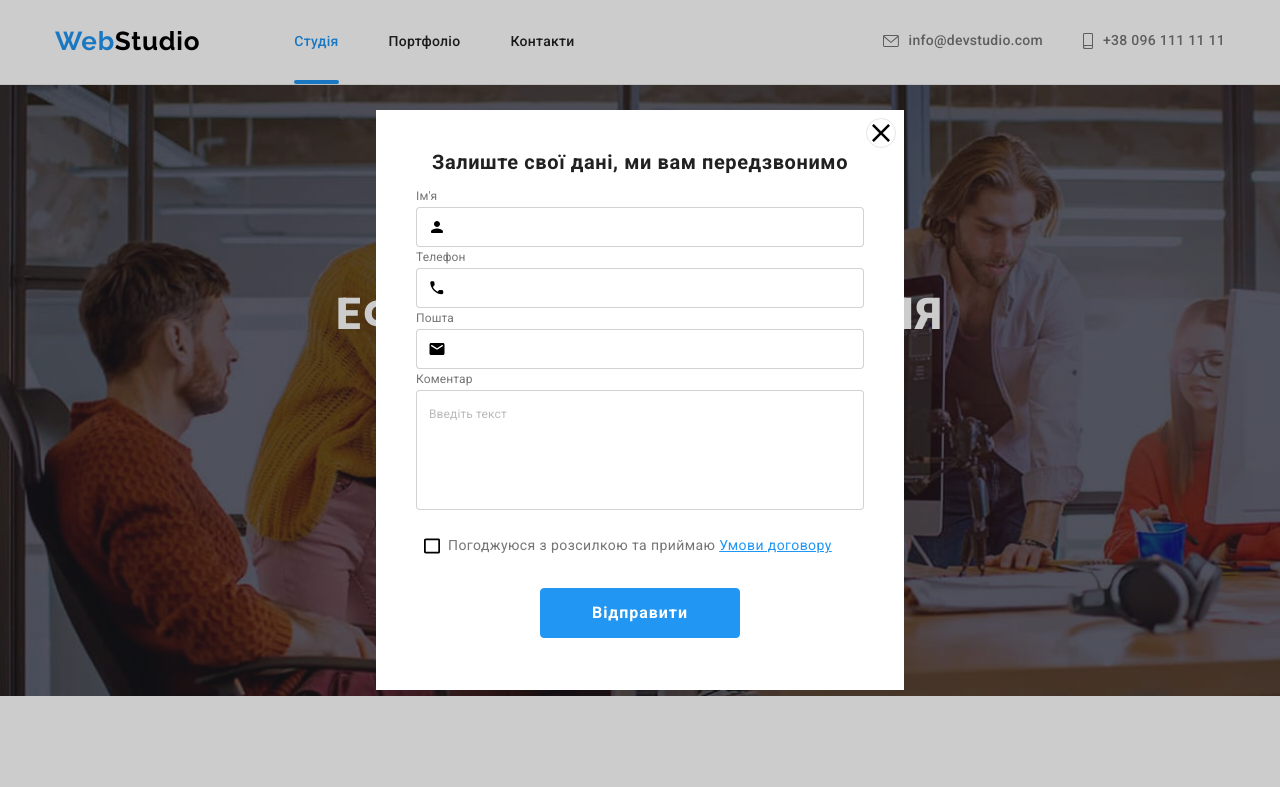
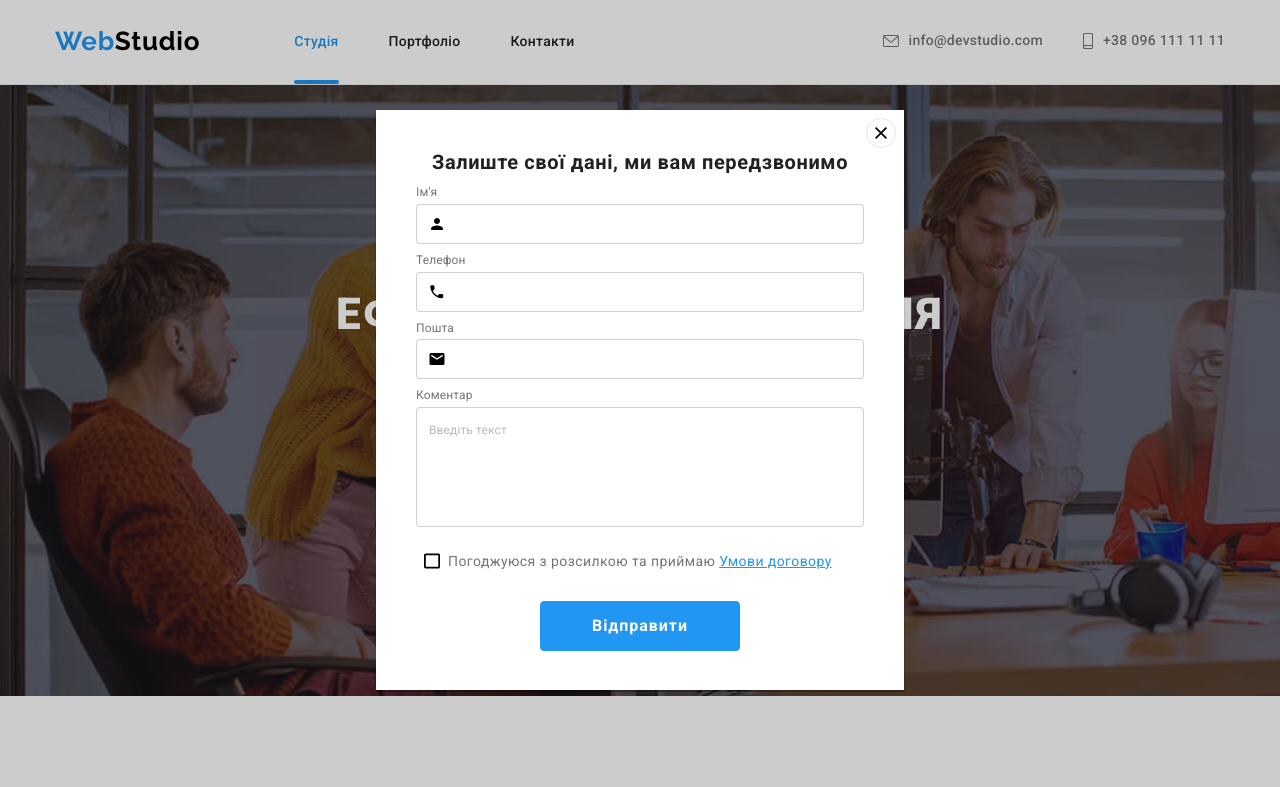
Before and after one commit to Vitalina28/goit-markup-hw-06, a plain HTML site: page index.html in a window 1280 px wide. Both pictures are taken after a click on the button "Замовити послугу". Shown: the top 787 px of the page. Drawn offline with nearby package versions, Linux system fonts and the light colour scheme.

Commit message:
corrected css and html

```diff
--- a/css/style.css
+++ b/css/style.css
@@ -488,7 +488,6 @@ address {
 
 /*-----START FOOTER------*/
 .footer {
-    max-width: 1600px;
     margin-left: auto;
     margin-right: auto;
     padding-top: 60px;
@@ -754,6 +753,7 @@ address {
     left: 50%;
     padding: 40px;
     background-color: var(--primare-text-color-theme-light);
+    box-shadow: 0px 2px 1px 0px rgba(0, 0, 0, 0.20), 0px 1px 1px 0px rgba(0, 0, 0, 0.14), 0px 1px 3px 0px rgba(0, 0, 0, 0.12);
 
     transform: translate(-50%, -50%) scale(1);
     transition: transform 250ms var(--cubic);
@@ -777,6 +777,9 @@ address {
     background-color: transparent;
     padding: 0;
     cursor: pointer;
+}
+
+.modal-close-icon {
     transition: fill 250ms var(--cubic);
 }
 
@@ -845,23 +848,32 @@ address {
     font-weight: 700;
     text-align: center;
     font-size: 20px;
+    font-style: normal;
     line-height: normal;
     letter-spacing: 0.6px;
     color: #212121;
-    margin-bottom: 12px;
 }
 
 .contact-form {
     display: flex;
     flex-direction: column;
+    margin-top: 12px;
 }
 
+
+.contact-form-label {
+   /* display: inline-block;*/
+    margin: 0;
+    margin-bottom: 10px;
+}
+
+
 .contact-form-field {
-    display: inline-block;
     margin-bottom: 4px;
     font-size: 12px;
     font-weight: 400;
-    line-height: normal;
+    font-style: normal;
+    /*line-height: normal;*/
     letter-spacing: 0.12px;
     color: #757575;
 }
@@ -871,9 +883,10 @@ address {
 }
 
 .contact-form-input {
-    display: inline-block;
+   /* display: inline-block;*/
     width: 100%;
     height: 40px;
+    margin: 0;
     padding-left: 42px;
     border-radius: 4px;
     border: 1px solid rgba(33, 33, 33, 0.20);
@@ -899,6 +912,12 @@ address {
     fill: #2196F3;
 }
 
+.contact-form-label-message {
+    margin: 0;
+    margin-bottom: 20px;
+}
+
+
 .contact-form-message {
     width: 100%;
     height: 120px;
@@ -906,13 +925,14 @@ address {
     border-radius: 4px;
     border: 1px solid rgba(33, 33, 33, 0.20);
     resize: none;
-    transition: border 2250ms var(--cubic);
+    transition: border 250ms var(--cubic);
 }
+
 
 .contact-form-message::placeholder {
     font-size: 12px;
     font-weight: 400;
-    line-height: normal;
+    /*line-height: normal;*/
     letter-spacing: 0.12px;
     color: rgba(117, 117, 117, 0.50);
 }
@@ -927,13 +947,24 @@ address {
     display: flex;
     align-items: center;
     cursor: pointer;
-    margin-top: 20px;
+    margin-bottom: 30px;
 }
 
 .contact-form-checkbox {
     position: absolute;
     margin-left: 8px;
 }
+
+.contact-form-checkbox-field:focus + .contact-form-checkbox  {
+    fill: #2196F3;
+}
+
+
+
+.contact-form-checkbox {
+    transition: fill 250ms var(--cubic);
+  }
+
 .checkbox-hidden {
     opacity: 0;
     transition: opacity 250ms var(--cubic);
@@ -948,7 +979,7 @@ address {
     margin-left: 32px;
     font-size: 14px;
     font-weight: 400;
-    line-height: 1.7;
+    line-height: 1.4;
     letter-spacing: 0.42px;
     color: #757575;
 }
@@ -964,7 +995,6 @@ address {
     justify-content: center;
     width: 200px;
     height: 50px;
-    margin-top: 30px;
     margin-left: auto;
     margin-right: auto;
     border-radius: 4px;
--- a/index.html
+++ b/index.html
@@ -267,7 +267,7 @@
             </div>
         </section>
 
-        <!------CUSTOMER------>
+        <!-------CUSTOMER------>
 
         <section class="customer section">
             <div class="container">
@@ -386,34 +386,35 @@
             <p class="modal-subscription">Залиште свої дані, ми вам передзвонимо</p>
             <form  class="contact-form">
                 <label class="contact-form-label">
-                    <span class="contact-form-field">Ім'я</span>
-                    <div class="contact-form-input-wrapper">
+                    <p class="contact-form-field">Ім'я</p>
+                    <span class="contact-form-input-wrapper">
                         <input class="contact-form-input" type="text" name="name">
                         <svg class="contact-form-input-icon" width="18" height="18">
                             <use href="./images/icons.svg#icon-person-black"></use>
                         </svg>
-                    </div>
+                    </span>
                 </label>
                 <label class="contact-form-label">
-                    <span class="contact-form-field">Телефон</span>
-                    <div class="contact-form-input-wrapper">
+                    <!--<div class="contact-form-field">bvbvbv</div>-->
+                    <p class="contact-form-field">Телефон</p>
+                    <span class="contact-form-input-wrapper">
                         <input class="contact-form-input" type="tel" name="phone">
                         <svg class="contact-form-input-icon" width="18" height="18">
                             <use href="./images/icons.svg#icon-phone-black"></use>
                         </svg>
-                    </div>
+                    </span>
                 </label>
                 <label class="contact-form-label">
-                    <span class="contact-form-field">Пошта</span>
-                    <div class="contact-form-input-wrapper">
+                    <p class="contact-form-field">Пошта</p>
+                    <span class="contact-form-input-wrapper">
                         <input class="contact-form-input" type="email" name="mail" id="mail">
                         <svg class="contact-form-input-icon" width="18" height="18">
                             <use href="./images/icons.svg#icon-email-black"></use>
                         </svg>
-                    </div>
+                    </span>
                 </label>
-                <label class="contact-form-label">
-                    <span class="contact-form-field">Коментар</span>
+                <label class="contact-form-label-message">
+                    <p class="contact-form-field">Коментар</p>
                     <textarea class="contact-form-message" name="comment" placeholder="Введіть текст"></textarea>
                 </label>
                 <label class="contact-form-checkbox-label" for="consent">
@@ -424,12 +425,12 @@
                     <svg class="contact-form-checkbox checkbox-hidden" width="16" height="16">
                         <use href="./images/icons.svg#icon-check"></use>
                     </svg>
-                    <span class="policy-checkbox"> Погоджуюся з розсилкою та приймаю <a class="checkbox-link" href=""> Умови договору</a></span>
+                    <p class="policy-checkbox checkbox"> Погоджуюся з розсилкою та приймаю <a class="checkbox-link" href=""> Умови договору</a></p>
                </label>
+               <button class="contact-submit-btn" type="submit">Відправити</button>
             </form>
-            <button class="contact-submit-btn" type="submit">Відправити</button>
             <button  class="moda-close-btn" data-modal-close>
-                    <svg class="modal-close-icon" width="18" height="18">
+                    <svg class="modal-close-icon" width="12" height="12">
                         <use href="./images/icons.svg#icon-close"></use>
                     </svg>
             </button>
```
Lines whose indentation alone changed are shown as unchanged.
